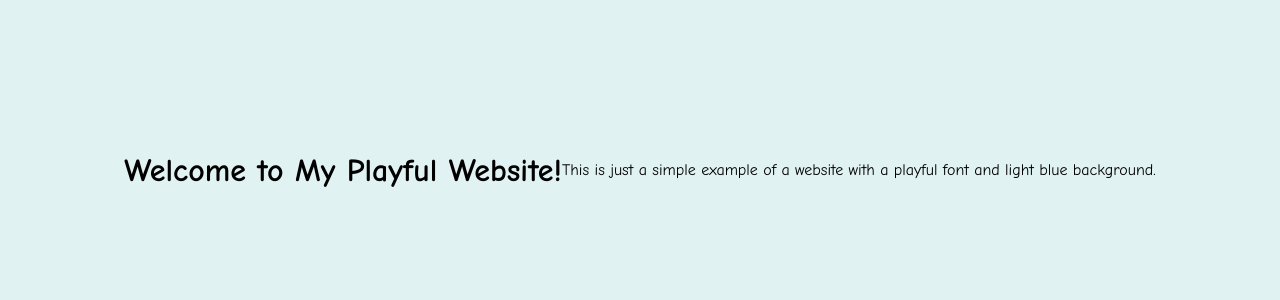
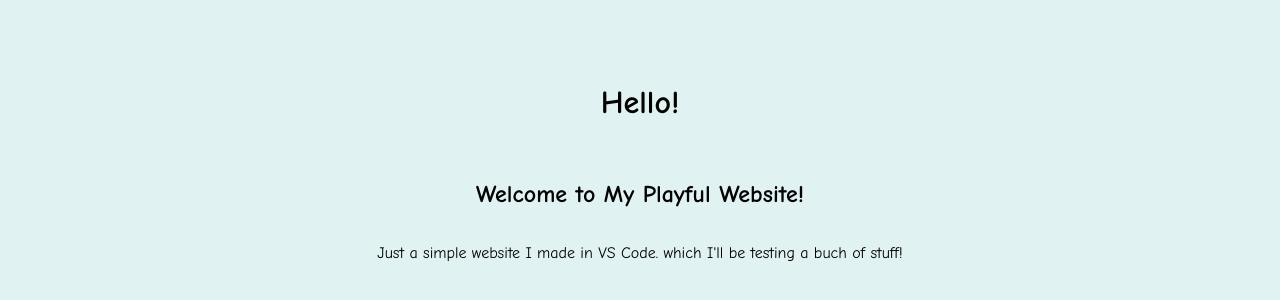
Before and after one commit to Wild-Rod/WildRod, a plain HTML site: page index.html in a window 1280 px wide. Shown: the part 230-530 px from the top of the page. Drawn offline with Linux system fonts and the light colour scheme.

Commit message:
Update index.html
Add a column effect

```diff
--- a/index.html
+++ b/index.html
@@ -1,10 +1,14 @@
 <!DOCTYPE html>
 <html lang="en">
 <head>
+    <h1>Hello! </h1>
+    <br>
+
     <meta charset="UTF-8">
     <meta name="viewport" content="width=device-width, initial-scale=1.0">
     <title>Playful Website</title>
     <style>
+
         body {
             background-color: #e0f2f1; /* Light blue background */
             font-family: 'Comic Sans MS', cursive; /* Playful font */
@@ -13,13 +17,19 @@
             padding: 0;
             height: 100vh;
             display: flex;
+            flex-direction: column;
             justify-content: center;
             align-items: center;
         }
     </style>
 </head>
 <body>
-    <h1>Welcome to My Playful Website!</h1> <br>
-    <p>This is just a simple example of a website with a playful font and light blue background.</p>
+    <h2> Welcome to My Playful Website!
+
+    </h2>
+
+    <p>Just a simple website I made in VS Code. which I'll be testing a buch of stuff!
+    </p>
+
 </body>
 </html>
```
